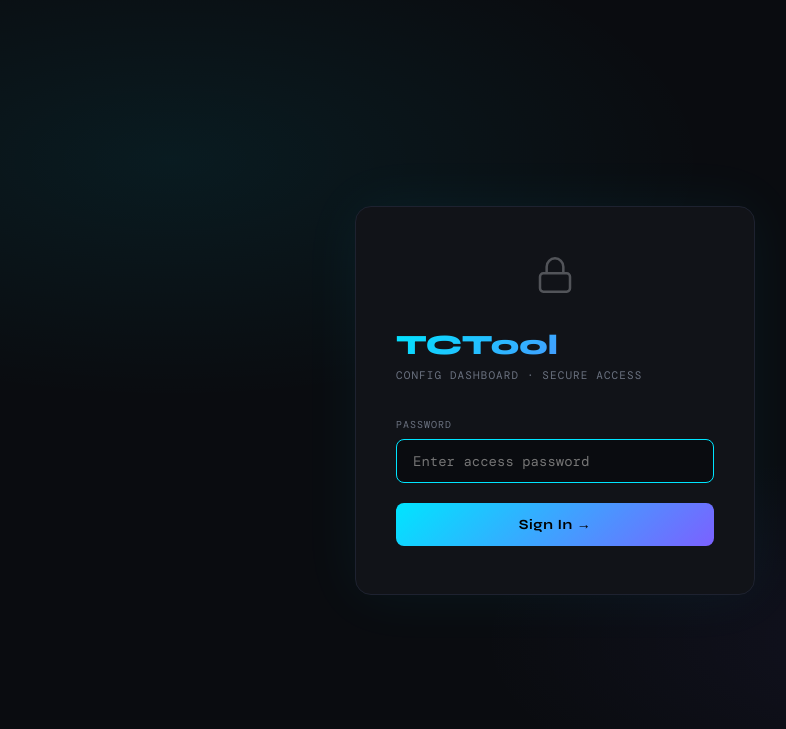
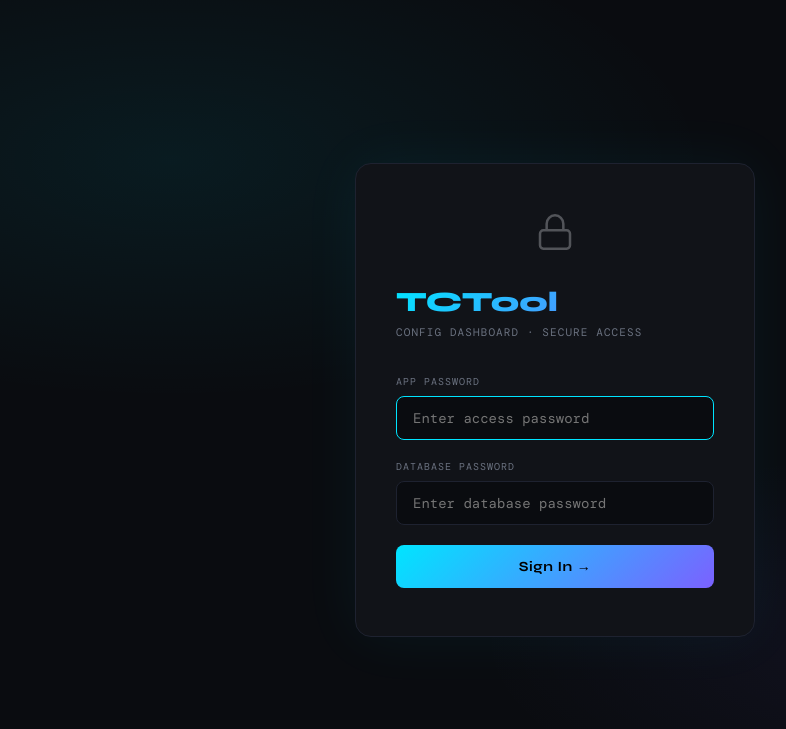
Before and after one commit to VinodPatilTR/testgetsql, a Flask app: page /login in a window 1280 px wide. Shown: the top 729 px of the page, without its empty margins (85-871 px from the left). Run offline with Flask 3, Linux system fonts and the light colour scheme.

Commit message:
Move DB password to login form - remove from .env for security

```diff
--- a/app.py
+++ b/app.py
@@ -12,25 +12,26 @@ app.secret_key = os.getenv("SECRET_KEY", "tctool-secret-2024")
 
 # ── DB config ─────────────────────────────────────────────────────────────────
 DB_USER     = os.getenv("DB_USER")
-DB_PASSWORD = os.getenv("DB_PASSWORD")
 DB_SERVER   = os.getenv("DB_SERVER")
 DB_NAME     = os.getenv("DB_NAME")
 DB_PORT     = os.getenv("DB_PORT", "1433")
 APP_PASSWORD = os.getenv("APP_PASSWORD", "tctool2024")   # login password
 
-CONN_STR = (
-    f"DRIVER={{ODBC Driver 18 for SQL Server}};"
-    f"SERVER={DB_SERVER},{DB_PORT};"
-    f"DATABASE={DB_NAME};"
-    f"UID={DB_USER};"
-    f"PWD={DB_PASSWORD};"
-    f"Encrypt=yes;"
-    f"TrustServerCertificate=no;"
-    f"Connection Timeout=30;"
-)
-
 def get_connection():
-    return pyodbc.connect(CONN_STR)
+    db_password = session.get("db_password")
+    if not db_password:
+        raise ValueError("DB password not set in session.")
+    conn_str = (
+        f"DRIVER={{ODBC Driver 18 for SQL Server}};"
+        f"SERVER={DB_SERVER},{DB_PORT};"
+        f"DATABASE={DB_NAME};"
+        f"UID={DB_USER};"
+        f"PWD={db_password};"
+        f"Encrypt=yes;"
+        f"TrustServerCertificate=no;"
+        f"Connection Timeout=30;"
+    )
+    return pyodbc.connect(conn_str)
 
 # ── Auth helpers ───────────────────────────────────────────────────────────────
 def login_required(f):
@@ -47,10 +48,16 @@ def login():
     error = None
     if request.method == "POST":
         pwd = request.form.get("password", "")
+        db_pwd = request.form.get("db_password", "")
         if pwd == APP_PASSWORD:
-            session["logged_in"] = True
-            return redirect(url_for("index"))
-        error = "Incorrect password. Please try again."
+            if not db_pwd:
+                error = "Please enter the database password."
+            else:
+                session["logged_in"] = True
+                session["db_password"] = db_pwd
+                return redirect(url_for("index"))
+        else:
+            error = "Incorrect password. Please try again."
     return render_template("login.html", error=error)
 
 @app.route("/logout")
--- a/templates/login.html
+++ b/templates/login.html
@@ -69,8 +69,10 @@
       <div class="error">{{ error }}</div>
     {% endif %}
     <form method="POST">
-      <label for="password">Password</label>
+      <label for="password">App Password</label>
       <input type="password" id="password" name="password" placeholder="Enter access password" autofocus/>
+      <label for="db_password">Database Password</label>
+      <input type="password" id="db_password" name="db_password" placeholder="Enter database password"/>
       <button type="submit">Sign In →</button>
     </form>
   </div>
```
